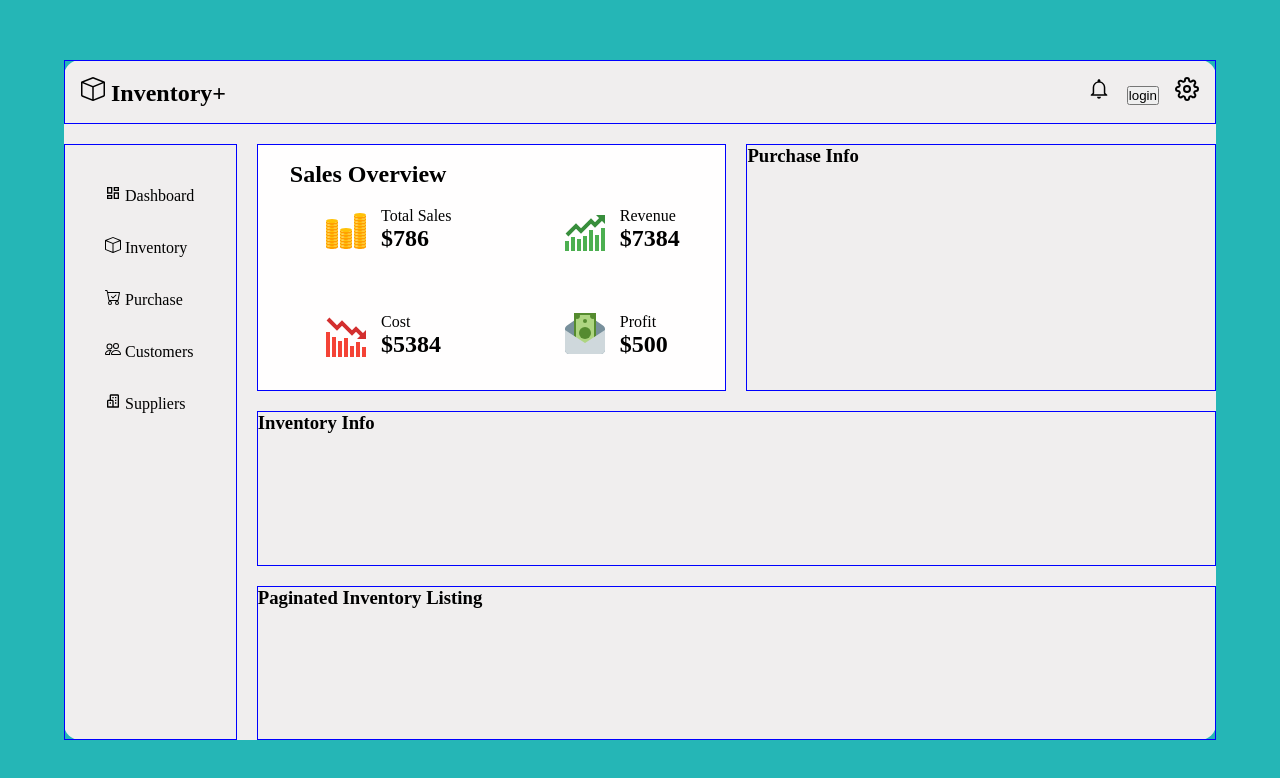
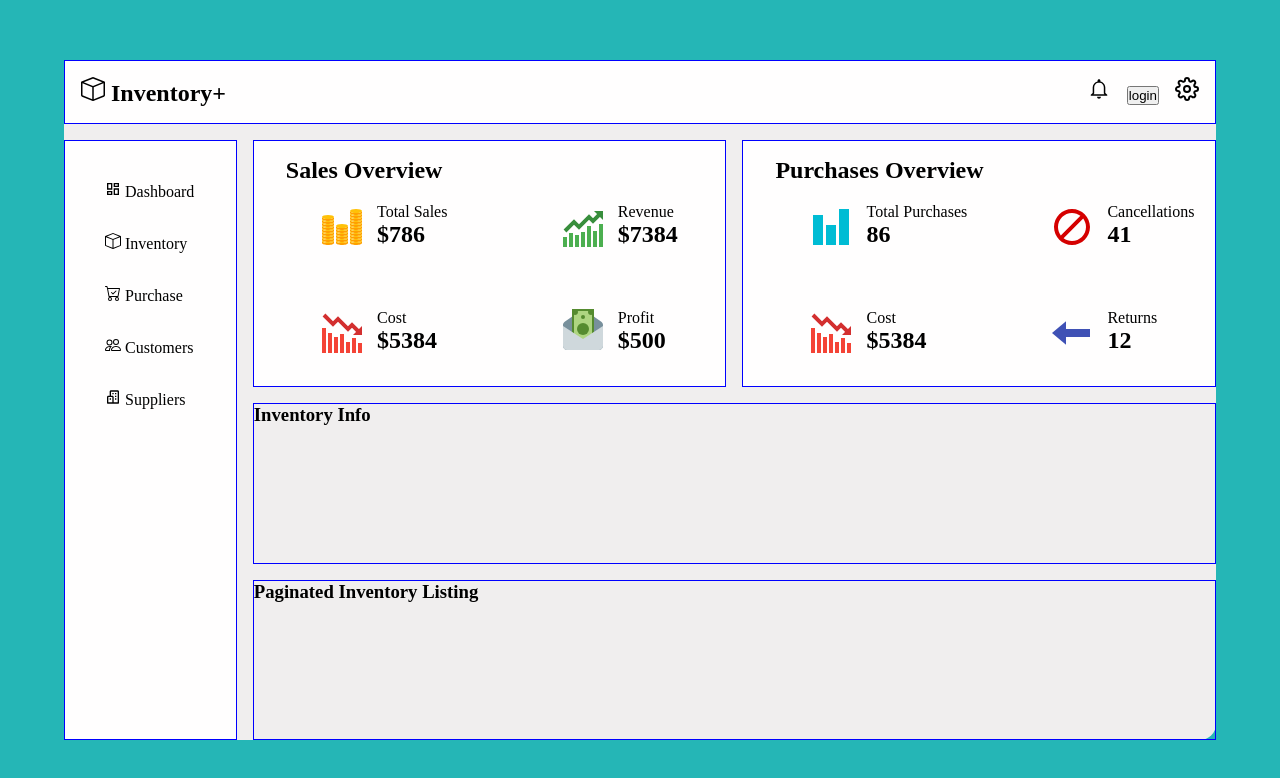
Before and after one commit to Denver-Meadows/inventory-tracker-app, a React (Create React App) app: page / in a window 1280 px wide. Shown: the top 778 px of the page. Built offline with nearby package versions, Linux system fonts and the light colour scheme.

Commit message:
purchases basic styling complete

```diff
--- a/src/components/PurchaseOverview.js
+++ b/src/components/PurchaseOverview.js
@@ -1,9 +1,57 @@
+import { FcBarChart, FcCancel, FcBearish, FcLeft } from "react-icons/fc";
+
 function PurchaseOverview() {
   return (
-    <div className="dashboard-content-purchase">
-      <h3>Purchase Info</h3>
+    <div className="dashboard-content-sales">
+      <div className="sales-overview">
+        <h4>Purchases Overview</h4>
+        <div className="sales-overview-items">
+          <div className="sales-overview-items-item">
+            <div className="sales-overview-item-icon">
+              <FcBarChart />
+            </div>{" "}
+            <div className="sales-overview-item-stats">
+              <p>Total Purchases</p>
+              <h2>86</h2>
+            </div>
+          </div>
+          <div className="sales-overview-items-item">
+            <div className="sales-overview-item-icon">
+              <FcCancel />
+            </div>
+            <div className="sales-overview-item-stats">
+              <p>Cancellations</p>
+              <h2>41</h2>
+            </div>
+          </div>
+          <div className="sales-overview-items-item">
+            <div className="sales-overview-item-icon">
+              <FcBearish />
+            </div>
+            <div className="sales-overview-item-stats">
+              <p>Cost</p>
+              <h2>$5384</h2>
+            </div>
+          </div>
+          <div className="sales-overview-items-item">
+            <div className="sales-overview-item-icon">
+              <FcLeft />
+            </div>
+            <div className="sales-overview-item-stats">
+              <p>Returns</p>
+              <h2>12</h2>
+            </div>
+          </div>
+        </div>
+      </div>
     </div>
   );
 }
 
 export default PurchaseOverview;
+
+{
+  /* <div className="dashboard-content-purchase">
+<h3>Purchase Info</h3>
+</div> */
+}
--- a/src/index.scss
+++ b/src/index.scss
@@ -1,3 +1,37 @@
+:root {
+  /* dark shades of primary color*/
+  --clr-primary-1: rgb(37, 182, 182);
+  /* primary grey background */
+  --clr-primary-2: rgb(240, 238, 238);
+  /* primary white background */
+  --clr-primary-3: rgb(255, 254, 254);
+  /* darkest grey - used for headings */
+  --clr-grey-1: hsl(209, 61%, 16%);
+  --clr-grey-2: hsl(211, 39%, 23%);
+  --clr-grey-3: hsl(209, 34%, 30%);
+  --clr-grey-4: hsl(209, 28%, 39%);
+  /* grey used for paragraphs */
+  --clr-grey-5: hsl(210, 22%, 49%);
+  --clr-grey-6: hsl(209, 23%, 60%);
+  --clr-grey-7: hsl(211, 27%, 70%);
+  --clr-grey-8: hsl(210, 31%, 80%);
+  --clr-grey-9: hsl(212, 33%, 89%);
+  --clr-grey-10: hsl(210, 36%, 96%);
+  --clr-white: #fff;
+  --clr-red-dark: hsl(360, 67%, 44%);
+  --clr-red-light: hsl(360, 71%, 66%);
+  --clr-green-dark: hsl(125, 67%, 44%);
+  --clr-green-light: hsl(125, 71%, 66%);
+  --clr-black: #222;
+  --transition: all 0.3s linear;
+  --spacing: 0.1rem;
+  --radius: 0.25rem;
+  --light-shadow: 0 5px 15px rgba(0, 0, 0, 0.1);
+  --dark-shadow: 0 5px 15px rgba(0, 0, 0, 0.2);
+  --max-width: 1170px;
+  --fixed-width: 620px;
+}
+
 * {
   margin: 0;
   padding: 0;
@@ -6,7 +40,7 @@
 
 // Dashboard
 .dashboard {
-  background-color: rgb(37, 182, 182);
+  background-color: var(--clr-primary-1);
   height: 100vh;
   display: flex;
   justify-content: space-around;
@@ -14,7 +48,7 @@
 }
 
 .dashboard-content {
-  background-color: rgb(240, 238, 238);
+  background-color: var(--clr-primary-2);
 
   height: 85vh;
   width: 90vw;
@@ -22,9 +56,10 @@
   display: grid;
   grid-template-rows: minmax(min-content, 2rem) 1fr 1fr 1fr;
   grid-template-columns: minmax(min-content, 15%) 1fr 1fr;
-  grid-gap: 20px;
+  grid-gap: 1rem;
 
   &-info-bar {
+    background-color: var(--clr-primary-3);
     border: 1px solid blue;
     padding: 1rem 1rem;
     grid-column: 1 / 4;
@@ -34,6 +69,7 @@
   }
 
   &-side-nav {
+    background-color: var(--clr-primary-3);
     border: 1px solid blue;
     grid-row: 2 / 5;
     padding: 2rem;
@@ -79,14 +115,14 @@
   height: 100%;
 
   & h4 {
-    background-color: rgb(255, 254, 254);
+    background-color: var(--clr-primary-3);
     padding-left: 2rem;
     padding-top: 1rem;
     font-size: 1.5rem;
   }
 
   &-items {
-    background-color: rgb(255, 254, 254);
+    background-color: var(--clr-primary-3);
     display: grid;
     grid-template-rows: repeat(2, minmax(min-content, 6rem));
     grid-template-columns: repeat(2, 1fr);
```
